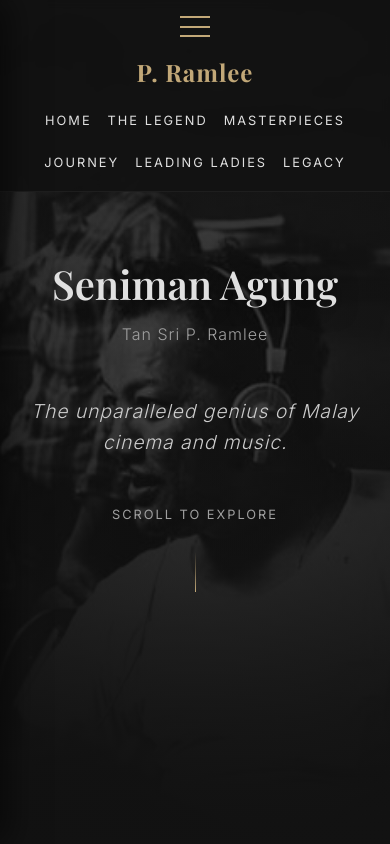
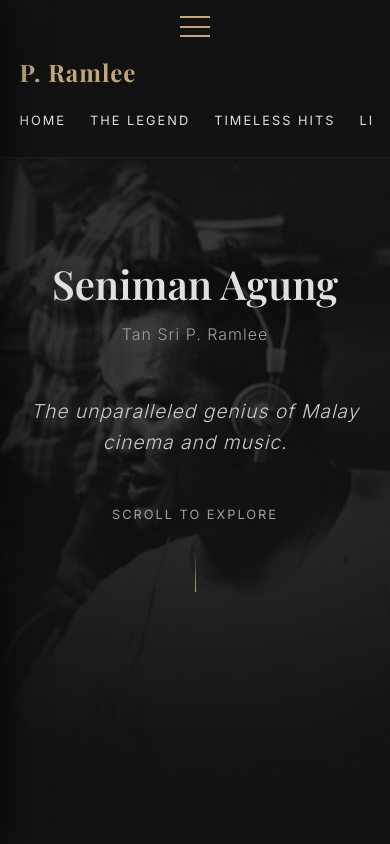
Before and after one commit to Danisy/classical-masters, a plain HTML site: page pramlee.html in a window 390 px wide. Shown: the top 844 px of the page. Drawn offline with nearby package versions, Linux system fonts and the light colour scheme; a web font is replaced by a local one.

Commit message:
Optimize and refine navbar layout for desktop and mobile views

```diff
--- a/pramlee.html
+++ b/pramlee.html
@@ -43,6 +43,8 @@
         <ul class="nav-links">
             <li><a href="index.html">Home</a></li>
             <li><a href="#legend">The Legend</a></li>
+            <li><a href="#music">Timeless Hits</a></li>
+            <li><a href="#trio">Legendary Trio</a></li>
             <li><a href="#films">Masterpieces</a></li>
             <li><a href="#timeline">Journey</a></li>
             <li><a href="#ladies">Leading Ladies</a></li>
--- a/styles.css
+++ b/styles.css
@@ -589,8 +589,8 @@ html {
     width: 100%;
     padding: 1.5rem 5%;
     display: flex;
-    justify-content: space-between;
     align-items: center;
+    gap: 2rem;
     z-index: 1000;
     background: var(--nav-bg);
     backdrop-filter: blur(10px);
@@ -604,6 +604,8 @@ html {
     font-weight: 700;
     color: var(--accent-gold);
     letter-spacing: 1px;
+    margin-right: auto;
+    white-space: nowrap;
 }
 
 .nav-links {
@@ -620,6 +622,7 @@ html {
     letter-spacing: 2px;
     transition: var(--transition-smooth);
     position: relative;
+    white-space: nowrap;
 }
 
 .nav-links a::after {
@@ -652,6 +655,7 @@ html {
     border: none;
     cursor: pointer;
     z-index: 1001;
+    flex-shrink: 0;
 }
 
 .burger-menu span {
@@ -1646,15 +1650,36 @@ footer p {
         padding: 1rem 5%;
     }
 
+    /* Navbar Mobile Optimization */
+    .navbar {
+        padding: 1rem 5%;
+        flex-wrap: wrap;
+        gap: 1rem;
+    }
+
     .nav-links {
         display: flex;
-        gap: 1rem;
-        flex-wrap: wrap;
-        justify-content: center;
+        width: 100%;
+        gap: 1.5rem;
+        flex-wrap: nowrap;
+        justify-content: flex-start;
+        overflow-x: auto;
+        padding-bottom: 0.5rem;
+        scrollbar-width: none; /* Firefox */
+        -ms-overflow-style: none; /* IE and Edge */
+    }
+
+    .nav-links::-webkit-scrollbar {
+        display: none; /* Chrome, Safari, Opera */
+    }
+
+    .theme-toggle {
+        margin-left: auto;
     }
 
     .nav-links a {
         font-size: 0.8rem;
+        white-space: nowrap;
     }
 
     /* Hero Section */
```
Also changed, not shown: classical.html (+6 -6 lines).
